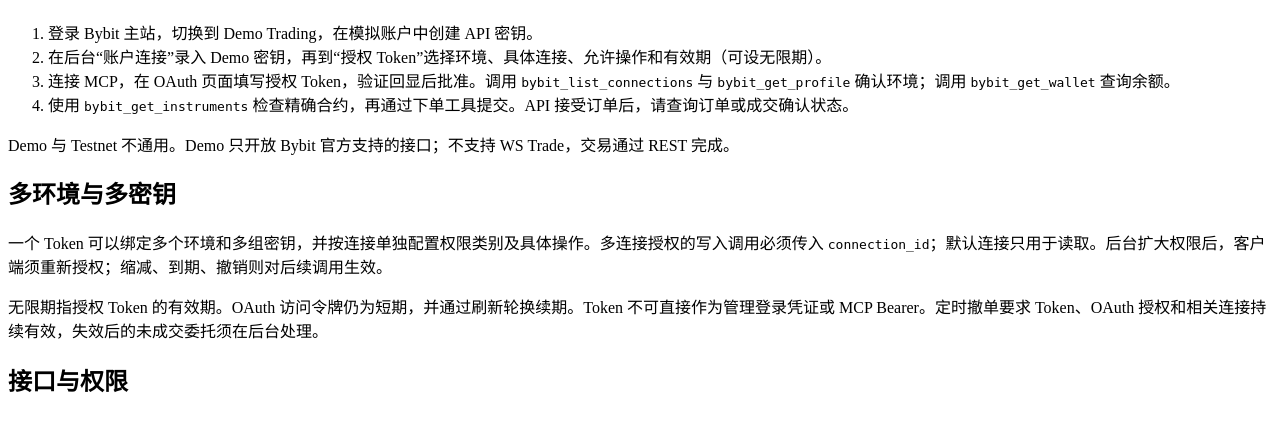
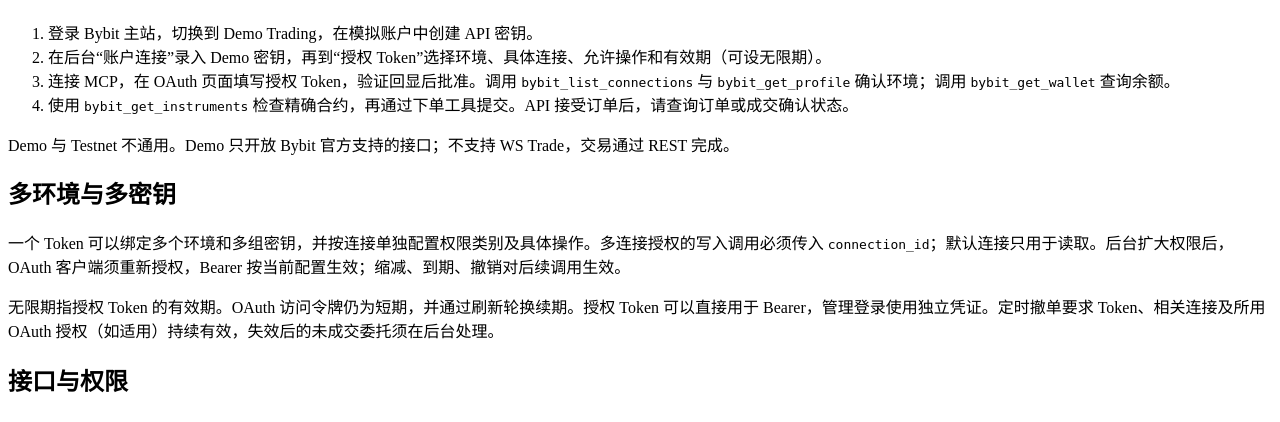
Before and after one commit to Prodigalgal/bybit-mcp, a Python web app: template bybit_mcp/templates/docs.html in a window 1280 px wide. Shown: the part 459-881 px from the top of the page. Run offline with Jinja, Linux system fonts and the light colour scheme; the template is opened without the code that fills it, so the values that code supplies are empty.

Commit message:
Clarify OAuth and direct Bearer usage in the console

```diff
--- a/bybit_mcp/static/tokens.js
+++ b/bybit_mcp/static/tokens.js
@@ -88,7 +88,7 @@ window.AuthorizationTokens = (() => {
               if (
                 !(await confirmAction(
                   "撤销授权 Token",
-                  "由此 Token 派生的 OAuth 访问与刷新权限将失效，定时撤单任务会停止执行。",
+                  "此 Token 的 Bearer 访问及派生的 OAuth 令牌将失效，定时撤单任务会停止执行。",
                 ))
               )
                 return;
--- a/bybit_mcp/templates/admin.html
+++ b/bybit_mcp/templates/admin.html
@@ -78,11 +78,11 @@
             <article class="panel connect-panel">
               <div class="panel-heading">
                 <h2>连接你的 AI 工作流</h2>
-                <span class="pill amber">OAUTH 2.1</span>
+                <span class="pill amber">OAUTH / BEARER</span>
               </div>
               <p class="muted">
-                在支持 OAuth 的客户端中添加此 MCP
-                地址，完成账户授权后即可调用工具。
+                添加此 MCP 地址，可选择 OAuth 授权，或在请求头中填写后台生成的
+                Bearer Token。
               </p>
               <div class="copy-field">
                 <code id="mcp-url">—</code
--- a/bybit_mcp/templates/docs.html
+++ b/bybit_mcp/templates/docs.html
@@ -22,9 +22,15 @@
         不会返回给 MCP 客户端。
       </p>
       <h2>直接 Bearer 接入</h2>
-      <p>支持自定义请求头的 MCP 客户端，可直接使用后台生成的授权 Token，无需 OAuth 登录。</p>
+      <p>
+        支持自定义请求头的 MCP 客户端，可直接使用后台生成的授权 Token，无需
+        OAuth 登录。
+      </p>
       <pre>Authorization: Bearer bbm_auth_…</pre>
-      <p>环境、具体密钥、允许操作、有效期和撤销规则相同。OAuth 方式仍可使用；管理登录 Token 专用于后台。</p>
+      <p>
+        环境、具体密钥、允许操作、有效期和撤销规则相同。OAuth
+        方式仍可使用；管理登录 Token 专用于后台。
+      </p>
       <h2>先用 Demo</h2>
       <ol>
         <li>
@@ -55,14 +61,15 @@
       <p>
         一个 Token
         可以绑定多个环境和多组密钥，并按连接单独配置权限类别及具体操作。多连接授权的写入调用必须传入
-        <code>connection_id</code
-        >；默认连接只用于读取。后台扩大权限后，客户端须重新授权；缩减、到期、撤销则对后续调用生效。
+        <code>connection_id</code>；默认连接只用于读取。后台扩大权限后，OAuth
+        客户端须重新授权，Bearer
+        按当前配置生效；缩减、到期、撤销对后续调用生效。
       </p>
       <p>
         无限期指授权 Token 的有效期。OAuth
-        访问令牌仍为短期，并通过刷新轮换续期。Token 不可直接作为管理登录凭证或
-        MCP Bearer。定时撤单要求 Token、OAuth
-        授权和相关连接持续有效，失效后的未成交委托须在后台处理。
+        访问令牌仍为短期，并通过刷新轮换续期。授权 Token 可以直接用于
+        Bearer，管理登录使用独立凭证。定时撤单要求 Token、相关连接及所用 OAuth
+        授权（如适用）持续有效，失效后的未成交委托须在后台处理。
       </p>
       <h2>接口与权限</h2>
       <p>
--- a/bybit_mcp/templates/tokens.html
+++ b/bybit_mcp/templates/tokens.html
@@ -11,7 +11,8 @@
     </div>
   </div>
   <div class="alert">
-    权限按连接分别配置；缩减、撤销和到期对后续调用生效。增加权限后，客户端需要重新授权。
+    权限按连接分别配置；缩减、撤销和到期对后续调用生效。OAuth
+    增加权限后须重新授权；Bearer 按 Token 的当前配置生效。
   </div>
   <div id="tokens-list" class="stack"></div>
 </section>
@@ -74,7 +75,7 @@
 </dialog>
 <dialog id="token-secret-dialog" class="token-dialog">
   <h2>授权 Token 已生成</h2>
-  <p>完整 Token 只显示这一次，请保存后用于 OAuth 授权。</p>
+  <p>完整 Token 只显示这一次，请保存后用于 OAuth 授权或直接 Bearer 接入。</p>
   <label for="generated-token">授权 Token</label
   ><textarea
     id="generated-token"
```
